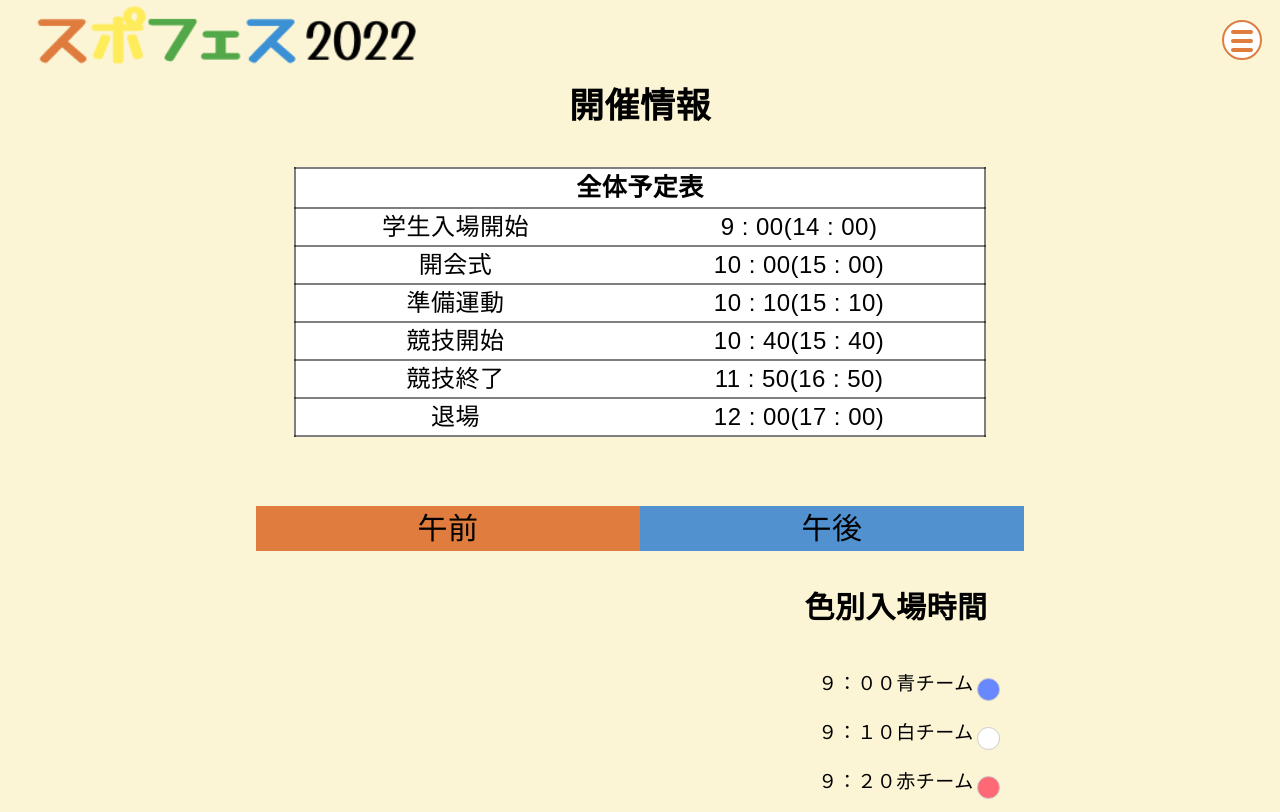
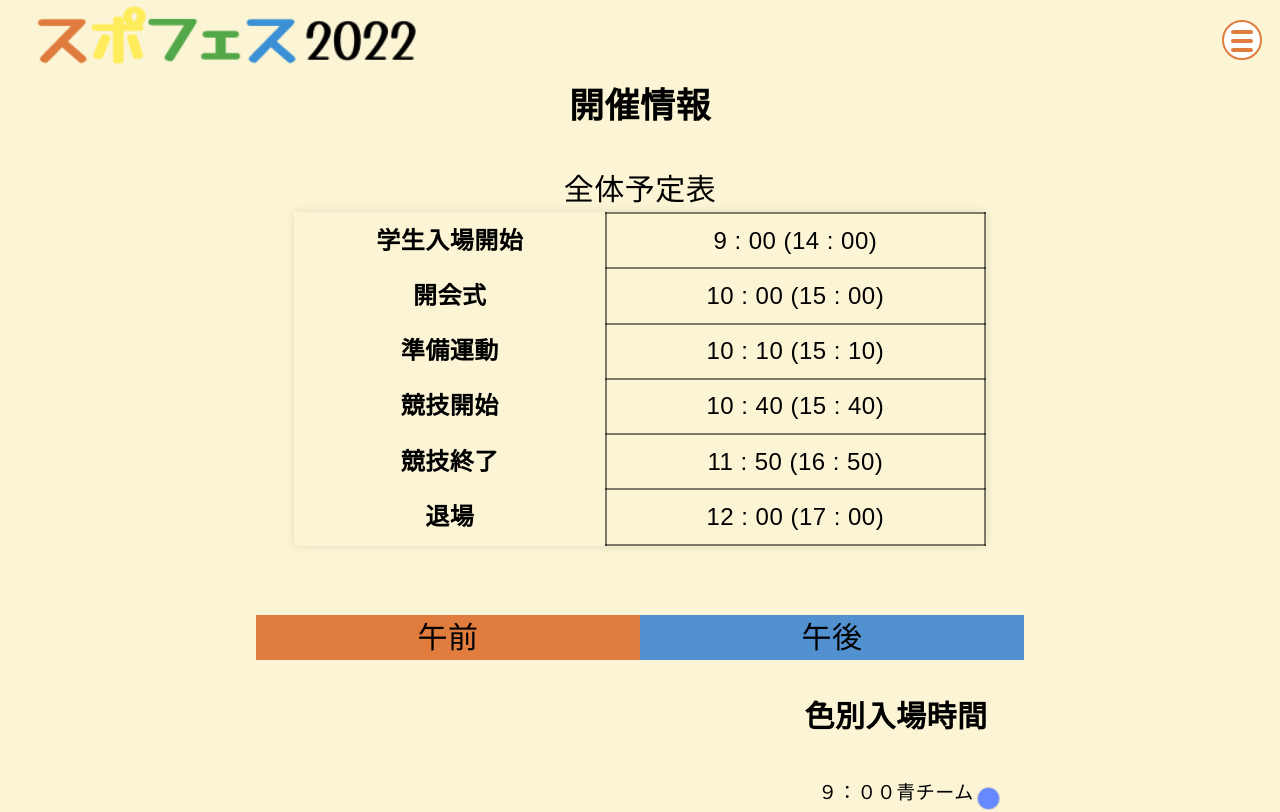
Before and after one commit to codelzn/jec_spfs_react, a Next.js app: page /venue in a window 1280 px wide. Shown: the top 812 px of the page. Built offline with nearby package versions, Linux system fonts and the light colour scheme; a web font is replaced by a local one.

Commit message:
fixbug:venue-css

```diff
--- a/pages/venue.tsx
+++ b/pages/venue.tsx
@@ -23,35 +23,31 @@ const Venue: NextPage = () => {
         <h2>開催情報</h2>
         <section className="maintime">
           <table>
-            <thead>
-              <tr>
-                <th colSpan={2}>全体予定表</th>
-              </tr>
-            </thead>
+            <caption>全体予定表</caption>
             <tbody>
               <tr>
-                <td>学生入場開始</td>
-                <td>9 : 00(14 : 00)</td>
+                <th>学生入場開始</th>
+                <td>9 : 00 (14 : 00)</td>
               </tr>
               <tr>
-                <td>開会式</td>
-                <td>10 : 00(15 : 00)</td>
+                <th>開会式</th>
+                <td>10 : 00 (15 : 00)</td>
               </tr>
               <tr>
-                <td>準備運動</td>
-                <td>10 : 10(15 : 10)</td>
+                <th>準備運動</th>
+                <td>10 : 10 (15 : 10)</td>
               </tr>
               <tr>
-                <td>競技開始</td>
-                <td>10 : 40(15 : 40)</td>
+                <th>競技開始</th>
+                <td>10 : 40 (15 : 40)</td>
               </tr>
               <tr>
-                <td>競技終了</td>
-                <td>11 : 50(16 : 50)</td>
+                <th>競技終了</th>
+                <td>11 : 50 (16 : 50)</td>
               </tr>
               <tr>
-                <td>退場</td>
-                <td>12 : 00(17 : 00)</td>
+                <th>退場</th>
+                <td>12 : 00 (17 : 00)</td>
               </tr>
             </tbody>
           </table>
--- a/styles/Venue.module.scss
+++ b/styles/Venue.module.scss
@@ -15,17 +15,18 @@
           width: 90%;
           max-width: 768px;
           margin: 0 auto;
-          background-color: #fff;
+          box-shadow: 0 0 10px rgba(0, 0, 0, 0.1);
           border-collapse: collapse;
           text-align: center;
           font-weight: 200;
-          tr,
+          caption {
+            font-size: 1.875rem;
+          }
           td,
           th {
             border: 2px solid rgba(0,0,0,0.5);
-          }
-          th {
-            font-size: 1.5625rem;
+            font-weight: 400;
+            padding: vh(10) 0;
           }
         }
 
@@ -77,7 +78,7 @@
           .time2 {
             width: 100%;
             h3 {
-              font-size: vh(30);
+              font-size: 1.875rem;
               text-align: center;
               margin-bottom: vh(22);
             }
@@ -130,7 +131,7 @@
             flex-direction: column;
             align-items: center;
             h3 {
-              font-size: vh(30);
+              font-size: 1.875rem;
               text-align: center;
               margin-bottom: vh(22);
             }
```
